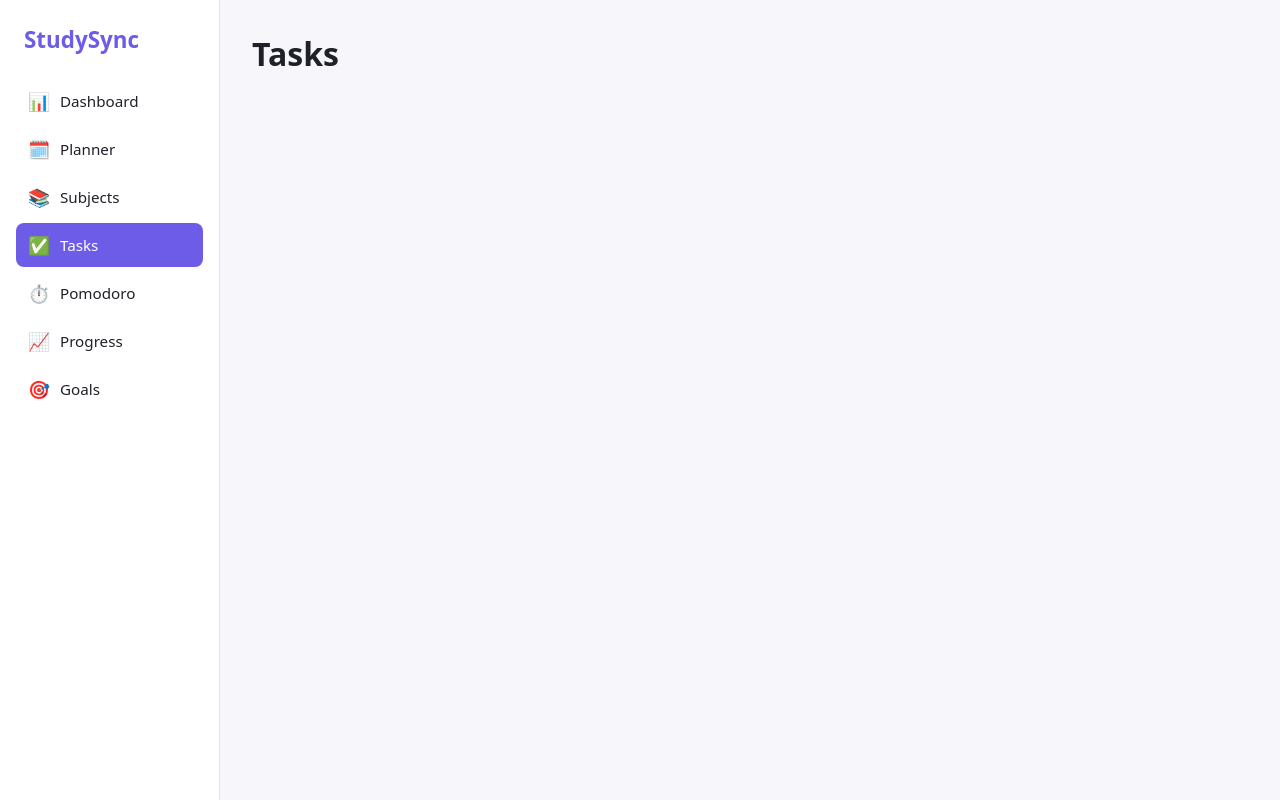
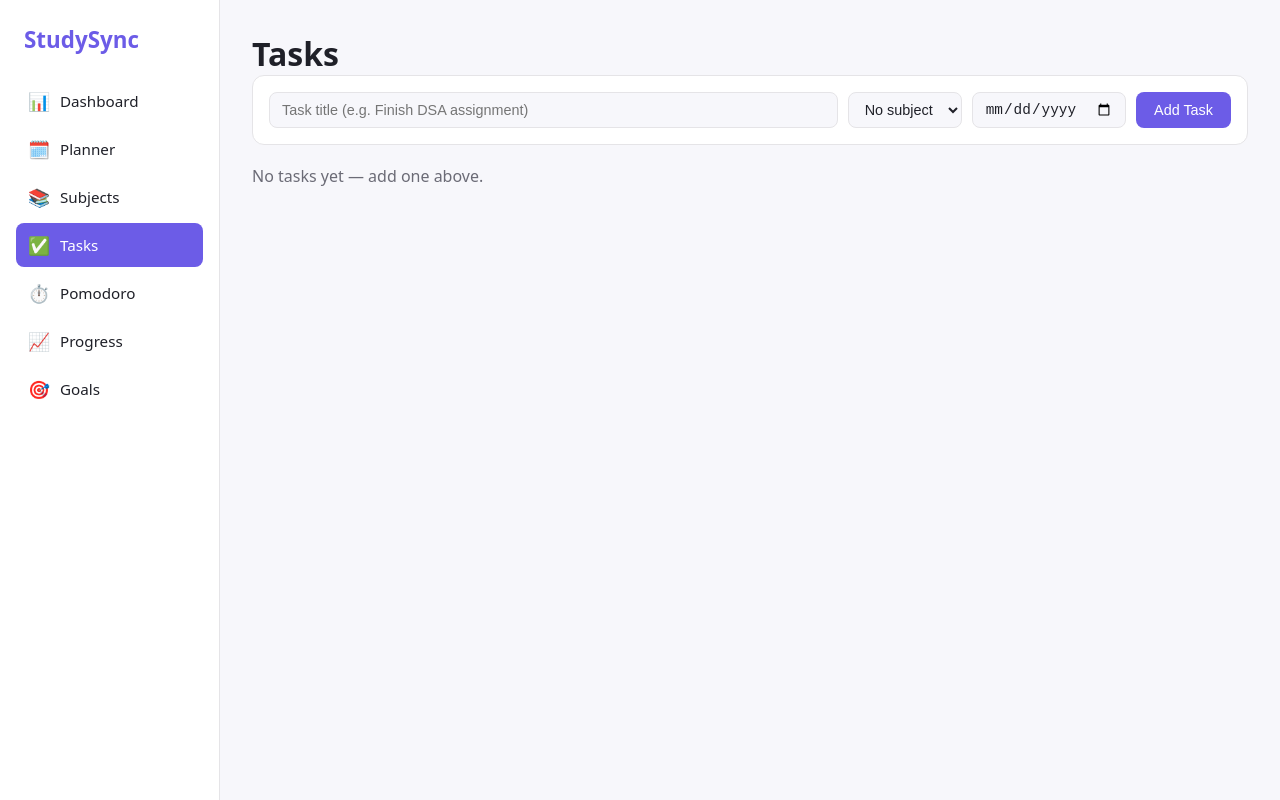
Before and after one commit to shivartha/studysync, a React (Vite) app: page /tasks in a window 1280 px wide. Built offline with nearby package versions, Linux system fonts and the light colour scheme.

Commit message:
feat: add task manager with subject linking and completion tracking

```diff
--- /dev/null
+++ b/src/components/tasks/TaskForm.css
@@ -0,0 +1,36 @@
+.task-form {
+  display: flex;
+  flex-wrap: wrap;
+  gap: 10px;
+  background-color: var(--color-surface);
+  border: 1px solid var(--color-border);
+  border-radius: 12px;
+  padding: 16px;
+  margin-bottom: 20px;
+}
+
+.task-form input[type="text"] {
+  flex: 2;
+  min-width: 200px;
+}
+
+.task-form input[type="text"],
+.task-form select,
+.task-form input[type="date"] {
+  padding: 8px 12px;
+  border: 1px solid var(--color-border);
+  border-radius: 8px;
+  font-size: 0.9rem;
+  background-color: var(--color-bg);
+  color: var(--color-text);
+}
+
+.btn-primary {
+  background-color: var(--color-primary);
+  color: #fff;
+  border: none;
+  padding: 9px 18px;
+  border-radius: 8px;
+  cursor: pointer;
+  font-size: 0.9rem;
+}
--- /dev/null
+++ b/src/components/tasks/TaskForm.jsx
@@ -0,0 +1,60 @@
+import { useState } from "react";
+import "./TaskForm.css";
+
+// Receives `subjects` as a prop rather than reading localStorage itself —
+// TasksPage already owns that data (it needs it too, for displaying
+// subject badges), so we pass it down instead of reading it twice.
+function TaskForm({ subjects, onAddTask }) {
+  const [title, setTitle] = useState("");
+  const [subjectId, setSubjectId] = useState("");
+  const [dueDate, setDueDate] = useState("");
+
+  function handleSubmit(e) {
+    e.preventDefault();
+
+    const trimmedTitle = title.trim();
+    if (trimmedTitle === "") return;
+
+    onAddTask({
+      title: trimmedTitle,
+      subjectId: subjectId || null, // "" from the empty <option> becomes null, not a dangling empty string
+      dueDate: dueDate || null,
+    });
+
+    setTitle("");
+    setSubjectId("");
+    setDueDate("");
+  }
+
+  return (
+    <form className="task-form" onSubmit={handleSubmit}>
+      <input
+        type="text"
+        placeholder="Task title (e.g. Finish DSA assignment)"
+        value={title}
+        onChange={(e) => setTitle(e.target.value)}
+      />
+
+      <select value={subjectId} onChange={(e) => setSubjectId(e.target.value)}>
+        <option value="">No subject</option>
+        {subjects.map((subject) => (
+          <option key={subject.id} value={subject.id}>
+            {subject.name}
+          </option>
+        ))}
+      </select>
+
+      <input
+        type="date"
+        value={dueDate}
+        onChange={(e) => setDueDate(e.target.value)}
+      />
+
+      <button type="submit" className="btn-primary">
+        Add Task
+      </button>
+    </form>
+  );
+}
+
+export default TaskForm;
--- /dev/null
+++ b/src/components/tasks/TaskItem.css
@@ -0,0 +1,64 @@
+.task-item {
+  display: flex;
+  align-items: flex-start;
+  gap: 12px;
+  padding: 12px 14px;
+  background-color: var(--color-surface);
+  border: 1px solid var(--color-border);
+  border-radius: 10px;
+}
+
+.task-item input[type="checkbox"] {
+  margin-top: 3px;
+  cursor: pointer;
+}
+
+.task-info {
+  flex: 1;
+  display: flex;
+  flex-direction: column;
+  gap: 4px;
+}
+
+.task-title {
+  font-size: 0.95rem;
+}
+
+/* Strike-through only the title, not the whole row — keeps the subject
+   badge and due date legible even once a task is completed */
+.task-item.completed .task-title {
+  text-decoration: line-through;
+  color: var(--color-text-muted);
+}
+
+.task-meta {
+  display: flex;
+  gap: 12px;
+  font-size: 0.78rem;
+  color: var(--color-text-muted);
+}
+
+.task-subject-badge {
+  display: flex;
+  align-items: center;
+  gap: 5px;
+}
+
+.task-subject-dot {
+  width: 8px;
+  height: 8px;
+  border-radius: 50%;
+}
+
+.btn-delete {
+  background: none;
+  border: none;
+  color: var(--color-text-muted);
+  cursor: pointer;
+  font-size: 0.9rem;
+  padding: 4px 8px;
+}
+
+.btn-delete:hover {
+  color: #d63031;
+}
--- /dev/null
+++ b/src/components/tasks/TaskItem.jsx
@@ -0,0 +1,42 @@
+import "./TaskItem.css";
+
+// `subject` is passed in already-resolved (not just subjectId) — see the
+// lookup in TaskList — so this component stays purely presentational
+// and doesn't need to know how to search the subjects array itself.
+function TaskItem({ task, subject, onToggle, onDelete }) {
+  return (
+    <li className={task.completed ? "task-item completed" : "task-item"}>
+      <input
+        type="checkbox"
+        checked={task.completed}
+        onChange={() => onToggle(task.id)}
+      />
+
+      <div className="task-info">
+        <span className="task-title">{task.title}</span>
+        <div className="task-meta">
+          {subject && (
+            <span className="task-subject-badge">
+              <span
+                className="task-subject-dot"
+                style={{ backgroundColor: subject.color }}
+              />
+              {subject.name}
+            </span>
+          )}
+          {task.dueDate && <span className="task-due">Due {task.dueDate}</span>}
+        </div>
+      </div>
+
+      <button
+        className="btn-delete"
+        onClick={() => onDelete(task.id)}
+        aria-label={`Delete ${task.title}`}
+      >
+        ✕
+      </button>
+    </li>
+  );
+}
+
+export default TaskItem;
--- /dev/null
+++ b/src/components/tasks/TaskList.jsx
@@ -0,0 +1,25 @@
+import TaskItem from "./TaskItem";
+
+// This is the one place that resolves subjectId -> the actual subject
+// object, via .find(). TaskItem never has to search an array itself.
+function TaskList({ tasks, subjects, onToggle, onDelete }) {
+  if (tasks.length === 0) {
+    return <p className="empty-state">No tasks yet — add one above.</p>;
+  }
+
+  return (
+    <ul className="task-list">
+      {tasks.map((task) => (
+        <TaskItem
+          key={task.id}
+          task={task}
+          subject={subjects.find((s) => s.id === task.subjectId)}
+          onToggle={onToggle}
+          onDelete={onDelete}
+        />
+      ))}
+    </ul>
+  );
+}
+
+export default TaskList;
--- /dev/null
+++ b/src/pages/TasksPage.css
@@ -0,0 +1,8 @@
+.task-list {
+  list-style: none;
+  padding: 0;
+  margin: 0;
+  display: flex;
+  flex-direction: column;
+  gap: 8px;
+}
--- a/src/pages/TasksPage.jsx
+++ b/src/pages/TasksPage.jsx
@@ -1,5 +1,44 @@
+import useLocalStorage from "../hooks/useLocalStorage";
+import { STORAGE_KEYS } from "../constants/storageKeys";
+import generateId from "../utils/generateId";
+import TaskForm from "../components/tasks/TaskForm";
+import TaskList from "../components/tasks/TaskList";
+import "./TasksPage.css";
+
 function TasksPage() {
-  return <h1>Tasks</h1>;
+  const [tasks, setTasks] = useLocalStorage(STORAGE_KEYS.TASKS, []);
+  // Read-only here — Tasks never modifies subjects, only reads them
+  // to populate the dropdown and resolve badges. No setter needed.
+  const [subjects] = useLocalStorage(STORAGE_KEYS.SUBJECTS, []);
+
+  function handleAddTask(newTask) {
+    setTasks([...tasks, { id: generateId(), completed: false, ...newTask }]);
+  }
+
+  function handleToggleTask(id) {
+    setTasks(
+      tasks.map((task) =>
+        task.id === id ? { ...task, completed: !task.completed } : task
+      )
+    );
+  }
+
+  function handleDeleteTask(id) {
+    setTasks(tasks.filter((task) => task.id !== id));
+  }
+
+  return (
+    <div>
+      <h1>Tasks</h1>
+      <TaskForm subjects={subjects} onAddTask={handleAddTask} />
+      <TaskList
+        tasks={tasks}
+        subjects={subjects}
+        onToggle={handleToggleTask}
+        onDelete={handleDeleteTask}
+      />
+    </div>
+  );
 }
 
 export default TasksPage;
```
